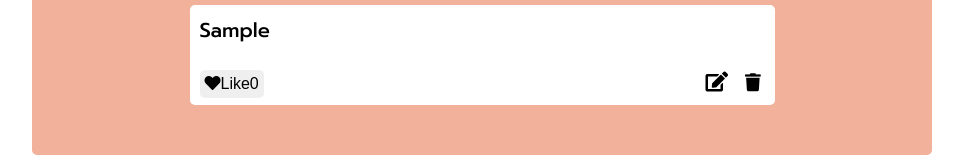
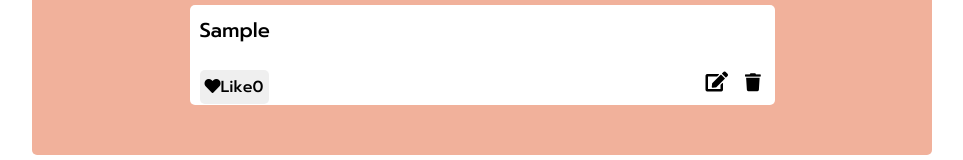
Before and after one commit to chanunchida-cha/Clone-Twitter-with-React, a React (Create React App) app: page / in a window 1280 px wide. Both pictures are taken after typing "Sample" into the empty fields and a click on the button "Tweet". Shown: the part 373-533 px from the top of the page, without its empty margins (158-1121 px from the left). Built offline with nearby package versions, Linux system fonts and the light colour scheme.

Commit message:
Edite css

```diff
--- a/src/App.css
+++ b/src/App.css
@@ -125,7 +125,7 @@
 
 }
 .app-edit-note{
-  background-color: rgba(0, 0, 0, 0.699);
+  background-color: #000000c7;
     position:fixed;
     top: 0;
     bottom: 0;
--- a/src/LikeButton.css
+++ b/src/LikeButton.css
@@ -2,6 +2,7 @@
    border: none;
     color: rgb(0, 0, 0);
     font-size: 16px;
+    font-family: 'Prompt', sans-serif;
     background-image: -webkit-linear-gradient(45deg, #EF7C53 50%, transparent 50%);
     background-image: linear-gradient(45deg, #EF7C53 50%, transparent 50%);
     background-position: 100%;
```
